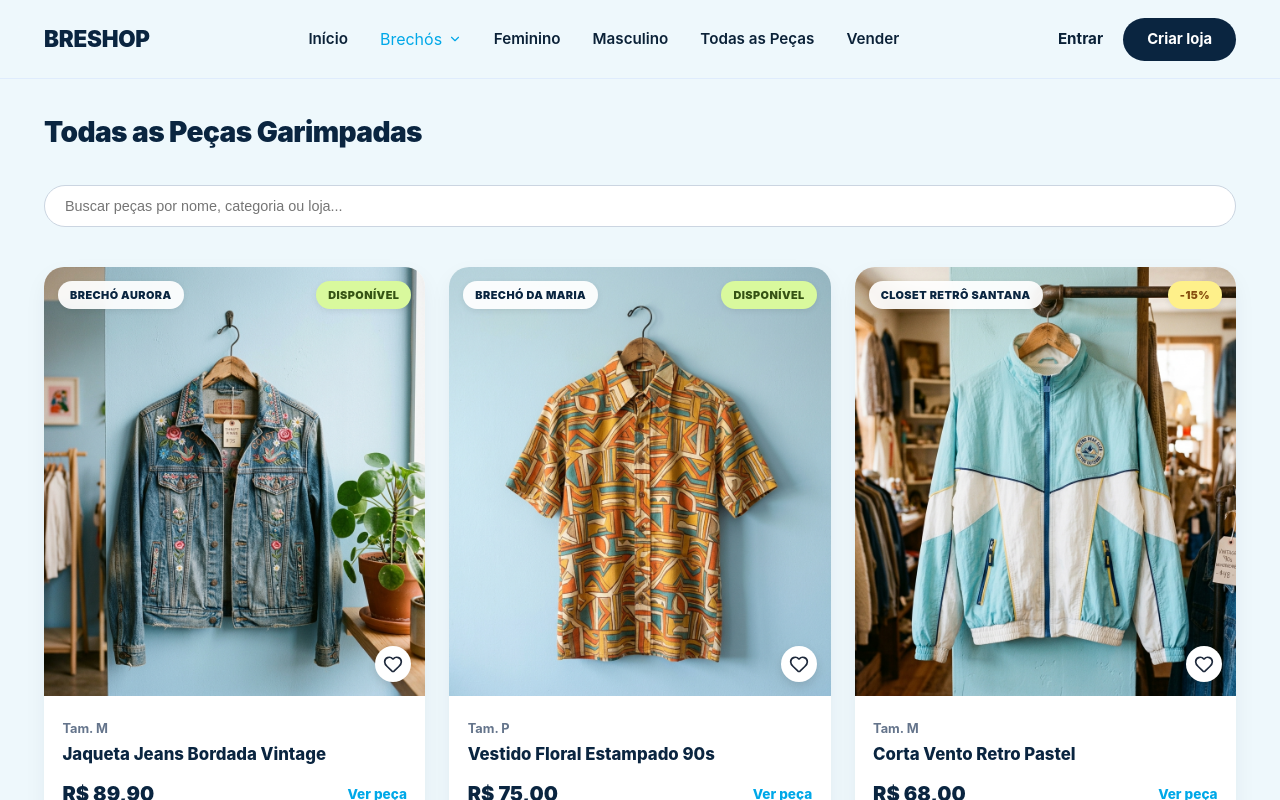
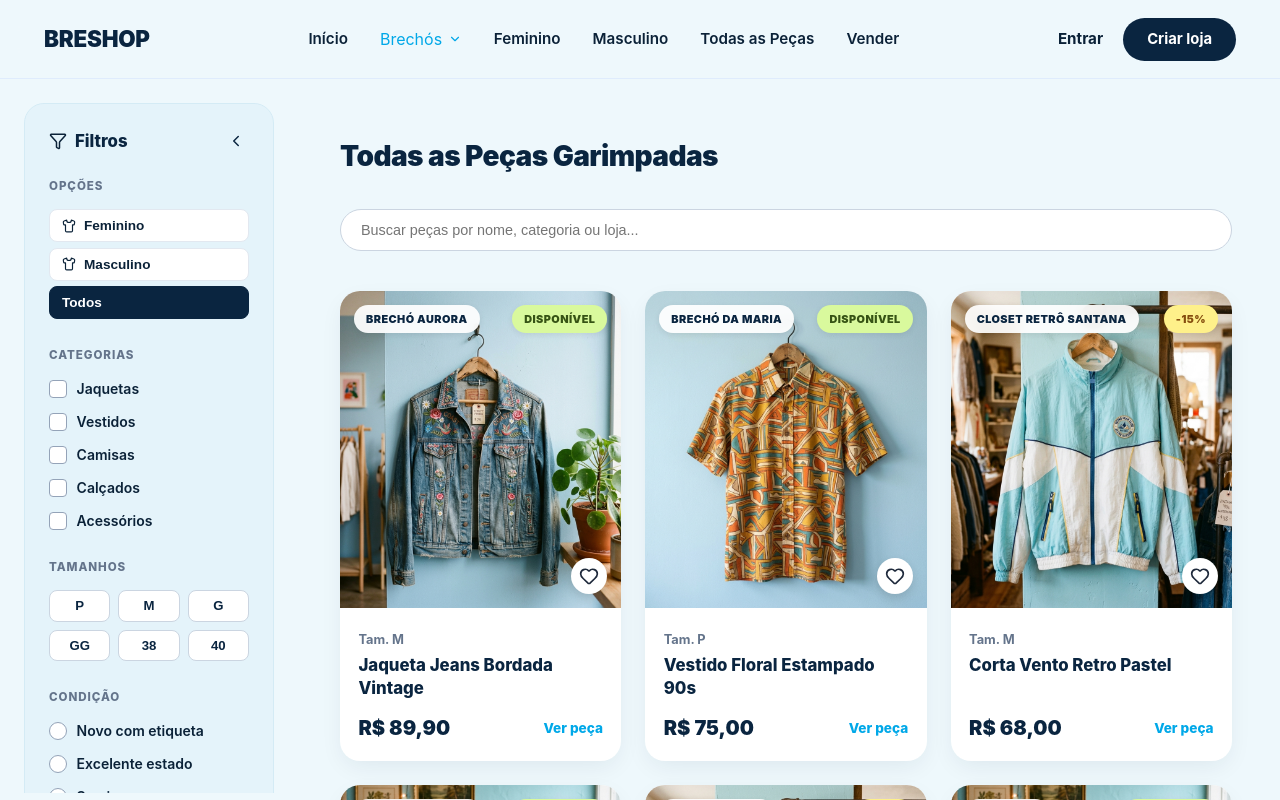
Before and after one commit to paula-maria/breshop, a React (Vite) app in the folder frontend/: page /brechos in a window 1280 px wide. Shown: the top 800 px of the page. Built offline with nearby package versions, Linux system fonts and the light colour scheme.

Commit message:
refactor: sidebar fixa em todas as abas

```diff
--- a/frontend/src/App.tsx
+++ b/frontend/src/App.tsx
@@ -8,12 +8,26 @@ import PecaDetalhes from './pages/PecaDetalhes/PecaDetalhes'
 import Painel from './pages/Painel/Painel'
 import Header from './components/Header/Header'
 import Footer from './components/Footer/Footer'
+import FilterSidebar from './components/FilterSidebar/FilterSidebar'
 
-function PageLayout({ children }: { children: React.ReactNode }) {
+function PageLayout({
+  children,
+  showSidebar = true,
+}: {
+  children: React.ReactNode
+  showSidebar?: boolean
+}) {
   return (
     <div className="home-layout">
       <Header />
-      <main className="home-main app-content-wrapper">{children}</main>
+      <div className="app-main-layout-container">
+        {showSidebar && (
+          <aside className="app-sidebar-column">
+            <FilterSidebar />
+          </aside>
+        )}
+        <main className="home-main app-content-wrapper">{children}</main>
+      </div>
       <Footer />
     </div>
   )
@@ -23,11 +37,18 @@ export default function App() {
   return (
     <BrowserRouter>
       <Routes>
-        <Route path="/" element={<Home />} />
+        <Route
+          path="/"
+          element={
+            <PageLayout showSidebar={true}>
+              <Home />
+            </PageLayout>
+          }
+        />
         <Route
           path="/login"
           element={
-            <PageLayout>
+            <PageLayout showSidebar={false}>
               <Login />
             </PageLayout>
           }
@@ -35,7 +56,7 @@ export default function App() {
         <Route
           path="/cadastro"
           element={
-            <PageLayout>
+            <PageLayout showSidebar={false}>
               <Cadastro />
             </PageLayout>
           }
@@ -43,7 +64,7 @@ export default function App() {
         <Route
           path="/brechos"
           element={
-            <PageLayout>
+            <PageLayout showSidebar={true}>
               <Brechos />
             </PageLayout>
           }
@@ -51,7 +72,7 @@ export default function App() {
         <Route
           path="/brechos/:id"
           element={
-            <PageLayout>
+            <PageLayout showSidebar={true}>
               <BrechoDetalhes />
             </PageLayout>
           }
@@ -59,7 +80,7 @@ export default function App() {
         <Route
           path="/pecas/:id"
           element={
-            <PageLayout>
+            <PageLayout showSidebar={true}>
               <PecaDetalhes />
             </PageLayout>
           }
@@ -67,7 +88,7 @@ export default function App() {
         <Route
           path="/painel"
           element={
-            <PageLayout>
+            <PageLayout showSidebar={false}>
               <Painel />
             </PageLayout>
           }
--- a/frontend/src/components/FilterSidebar/FilterSidebar.tsx
+++ b/frontend/src/components/FilterSidebar/FilterSidebar.tsx
@@ -1,26 +1,81 @@
 import { useState } from 'react'
-import { ChevronLeft } from 'lucide-react'
+import { useSearchParams } from 'react-router-dom'
+import { ChevronLeft, RotateCcw, Filter, Shirt } from 'lucide-react'
 
 export default function FilterSidebar() {
+  const [searchParams, setSearchParams] = useSearchParams()
   const [collapsed, setCollapsed] = useState(false)
-  const [selectedCategories, setSelectedCategories] = useState<string[]>([
-    'Casacos & Jaquetas',
-  ])
-  const [selectedSize, setSelectedSize] = useState<string>('M')
-  const [selectedCondition, setSelectedCondition] = useState<string>(
-    'Excelente estado'
-  )
 
-  const toggleCategory = (cat: string) => {
-    setSelectedCategories((prev) =>
-      prev.includes(cat) ? prev.filter((c) => c !== cat) : [...prev, cat]
-    )
+  // URL State values
+  const catParam = searchParams.get('cat') || ''
+  const sizeParam = searchParams.get('tamanho') || ''
+  const conditionParam = searchParams.get('condicao') || ''
+
+  const handleGenderChange = (gender: 'feminino' | 'masculino' | 'todas') => {
+    const newParams = new URLSearchParams(searchParams)
+    newParams.set('cat', gender)
+    setSearchParams(newParams)
   }
+
+  const handleCategoryToggle = (category: string) => {
+    const newParams = new URLSearchParams(searchParams)
+    if (catParam === category) {
+      newParams.delete('cat')
+    } else {
+      newParams.set('cat', category)
+    }
+    setSearchParams(newParams)
+  }
+
+  const handleSizeToggle = (size: string) => {
+    const newParams = new URLSearchParams(searchParams)
+    if (sizeParam === size) {
+      newParams.delete('tamanho')
+    } else {
+      newParams.set('tamanho', size)
+    }
+    setSearchParams(newParams)
+  }
+
+  const handleConditionToggle = (cond: string) => {
+    const newParams = new URLSearchParams(searchParams)
+    if (conditionParam === cond) {
+      newParams.delete('condicao')
+    } else {
+      newParams.set('condicao', cond)
+    }
+    setSearchParams(newParams)
+  }
+
+  const handleClearFilters = () => {
+    const newParams = new URLSearchParams(searchParams)
+    newParams.delete('cat')
+    newParams.delete('tamanho')
+    newParams.delete('condicao')
+    setSearchParams(newParams)
+  }
+
+  const hasActiveFilters = Boolean(catParam || sizeParam || conditionParam)
 
   return (
     <aside className={`filter-sidebar ${collapsed ? 'is-collapsed' : ''}`}>
       <div className="filter-sidebar__header">
+        <div style={{ display: 'flex', alignItems: 'center', gap: '8px' }}>
+          <Filter size={18} className="text-cyan" />
           <h3 className="filter-sidebar__title">Filtros</h3>
+        </div>
+
+        <div style={{ display: 'flex', alignItems: 'center', gap: '4px' }}>
+          {hasActiveFilters && !collapsed && (
+            <button
+              type="button"
+              className="filter-sidebar__reset-btn"
+              onClick={handleClearFilters}
+              title="Limpar filtros"
+            >
+              <RotateCcw size={14} />
+            </button>
+          )}
           <button
             type="button"
             className="filter-sidebar__toggle-btn"
@@ -36,22 +91,51 @@ export default function FilterSidebar() {
             />
           </button>
         </div>
+      </div>
 
       {!collapsed && (
         <div className="filter-sidebar__body">
+          {/* GÊNERO / OPÇÃO PRINCIPAL */}
+          <div className="filter-group">
+            <h4 className="filter-group__label">OPÇÕES</h4>
+            <div className="filter-gender-grid">
+              <button
+                type="button"
+                className={`gender-filter-btn ${catParam === 'feminino' ? 'is-active' : ''}`}
+                onClick={() => handleGenderChange('feminino')}
+              >
+                <Shirt size={14} /> Feminino
+              </button>
+              <button
+                type="button"
+                className={`gender-filter-btn ${catParam === 'masculino' ? 'is-active' : ''}`}
+                onClick={() => handleGenderChange('masculino')}
+              >
+                <Shirt size={14} /> Masculino
+              </button>
+              <button
+                type="button"
+                className={`gender-filter-btn ${catParam === 'todas' || !catParam ? 'is-active' : ''}`}
+                onClick={() => handleGenderChange('todas')}
+              >
+                Todos
+              </button>
+            </div>
+          </div>
+
           {/* CATEGORIAS */}
           <div className="filter-group">
             <h4 className="filter-group__label">CATEGORIAS</h4>
             <div className="filter-group__list">
-              {['Acessórios', 'Casacos & Jaquetas', 'Calçados', 'Vestidos'].map(
+              {['Jaquetas', 'Vestidos', 'Camisas', 'Calçados', 'Acessórios'].map(
                 (cat) => {
-                  const isChecked = selectedCategories.includes(cat)
+                  const isChecked = catParam.toLowerCase() === cat.toLowerCase()
                   return (
                     <label key={cat} className="filter-checkbox">
                       <input
                         type="checkbox"
                         checked={isChecked}
-                        onChange={() => toggleCategory(cat)}
+                        onChange={() => handleCategoryToggle(cat)}
                       />
                       <span className="filter-checkbox__custom" />
                       <span className="filter-checkbox__text">{cat}</span>
@@ -70,8 +154,8 @@ export default function FilterSidebar() {
                 <button
                   key={size}
                   type="button"
-                  className={`size-btn ${selectedSize === size ? 'is-active' : ''}`}
-                  onClick={() => setSelectedSize(size)}
+                  className={`size-btn ${sizeParam === size ? 'is-active' : ''}`}
+                  onClick={() => handleSizeToggle(size)}
                 >
                   {size}
                 </button>
@@ -83,13 +167,13 @@ export default function FilterSidebar() {
           <div className="filter-group">
             <h4 className="filter-group__label">CONDIÇÃO</h4>
             <div className="filter-group__list">
-              {['Novo com etiqueta', 'Excelente estado'].map((cond) => (
+              {['Novo com etiqueta', 'Excelente estado', 'Seminova'].map((cond) => (
                 <label key={cond} className="filter-radio">
                   <input
                     type="radio"
                     name="condicao"
-                    checked={selectedCondition === cond}
-                    onChange={() => setSelectedCondition(cond)}
+                    checked={conditionParam === cond}
+                    onChange={() => handleConditionToggle(cond)}
                   />
                   <span className="filter-radio__custom" />
                   <span className="filter-radio__text">{cond}</span>
--- a/frontend/src/index.css
+++ b/frontend/src/index.css
@@ -2297,3 +2297,95 @@ body {
   color: var(--navy-dark);
   box-shadow: 0 1px 4px rgba(0, 0, 0, 0.08);
 }
+
+/* GLOBAL PERSISTENT STICKY SIDEBAR LAYOUT */
+.app-main-layout-container {
+  display: flex;
+  max-width: 1400px;
+  margin: 0 auto;
+  padding: 1.5rem 1.5rem 4rem;
+  gap: 2rem;
+  width: 100%;
+}
+
+.app-sidebar-column {
+  width: 260px;
+  flex-shrink: 0;
+  position: sticky;
+  top: 90px;
+  height: fit-content;
+  max-height: calc(100vh - 110px);
+  overflow-y: auto;
+  z-index: 10;
+}
+
+.app-sidebar-column::-webkit-scrollbar {
+  width: 4px;
+}
+
+.app-sidebar-column::-webkit-scrollbar-thumb {
+  background: #cbd5e1;
+  border-radius: 4px;
+}
+
+.filter-gender-grid {
+  display: flex;
+  flex-direction: column;
+  gap: 0.35rem;
+}
+
+.gender-filter-btn {
+  display: flex;
+  align-items: center;
+  gap: 0.5rem;
+  padding: 0.5rem 0.75rem;
+  border-radius: var(--radius-sm);
+  border: 1px solid #e2e8f0;
+  background: #ffffff;
+  color: var(--text-dark);
+  font-size: 0.85rem;
+  font-weight: 600;
+  cursor: pointer;
+  transition: all 0.2s ease;
+}
+
+.gender-filter-btn:hover {
+  border-color: var(--cyan-primary);
+  color: var(--cyan-primary);
+}
+
+.gender-filter-btn.is-active {
+  background: var(--navy-dark);
+  color: #ffffff;
+  border-color: var(--navy-dark);
+}
+
+.filter-sidebar__reset-btn {
+  background: none;
+  border: none;
+  color: #94a3b8;
+  cursor: pointer;
+  padding: 4px;
+  display: flex;
+  align-items: center;
+  justify-content: center;
+  border-radius: 4px;
+  transition: color 0.2s;
+}
+
+.filter-sidebar__reset-btn:hover {
+  color: #ef4444;
+}
+
+@media (max-width: 1023px) {
+  .app-main-layout-container {
+    flex-direction: column;
+    padding: 1rem 1rem 3rem;
+  }
+
+  .app-sidebar-column {
+    width: 100%;
+    position: static;
+    max-height: none;
+  }
+}
```
Also changed, not shown: frontend/src/pages/Home/Home.tsx (+2 -17 lines). Lines whose indentation alone changed are shown as unchanged.
